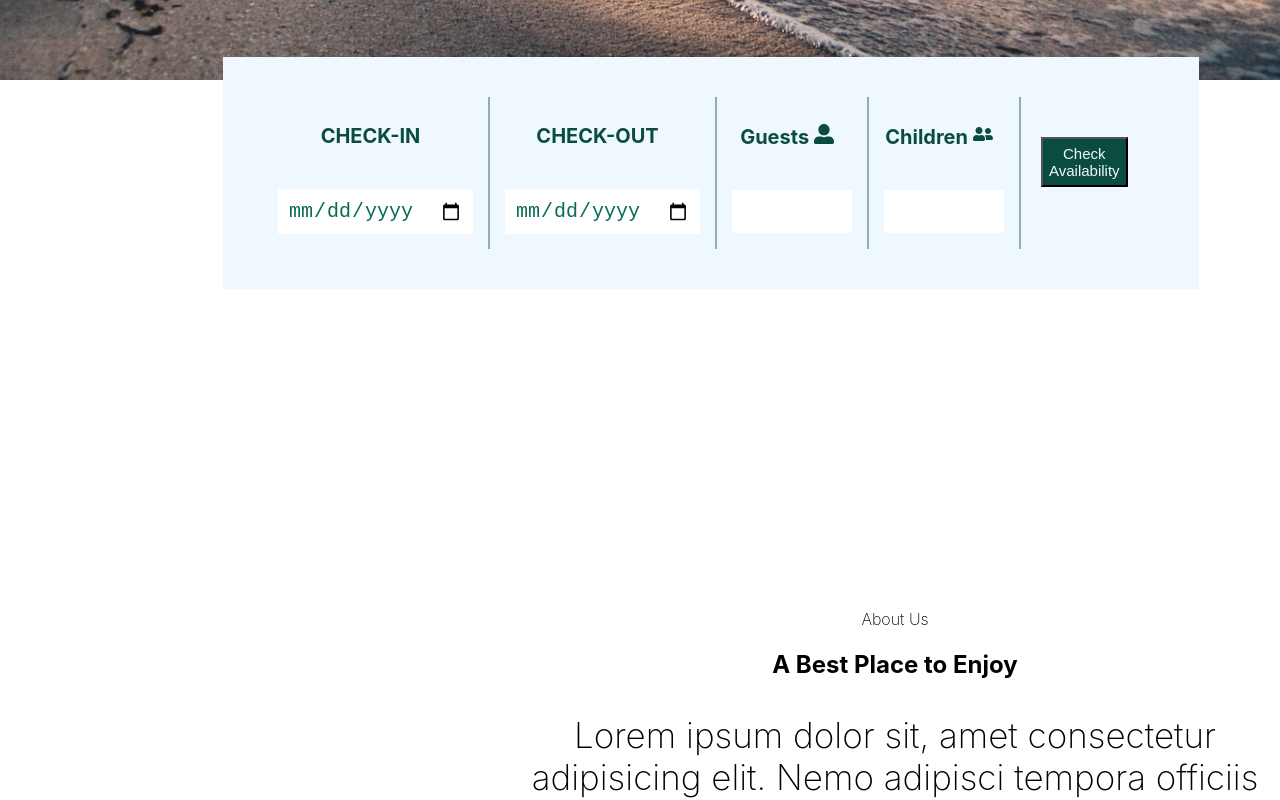
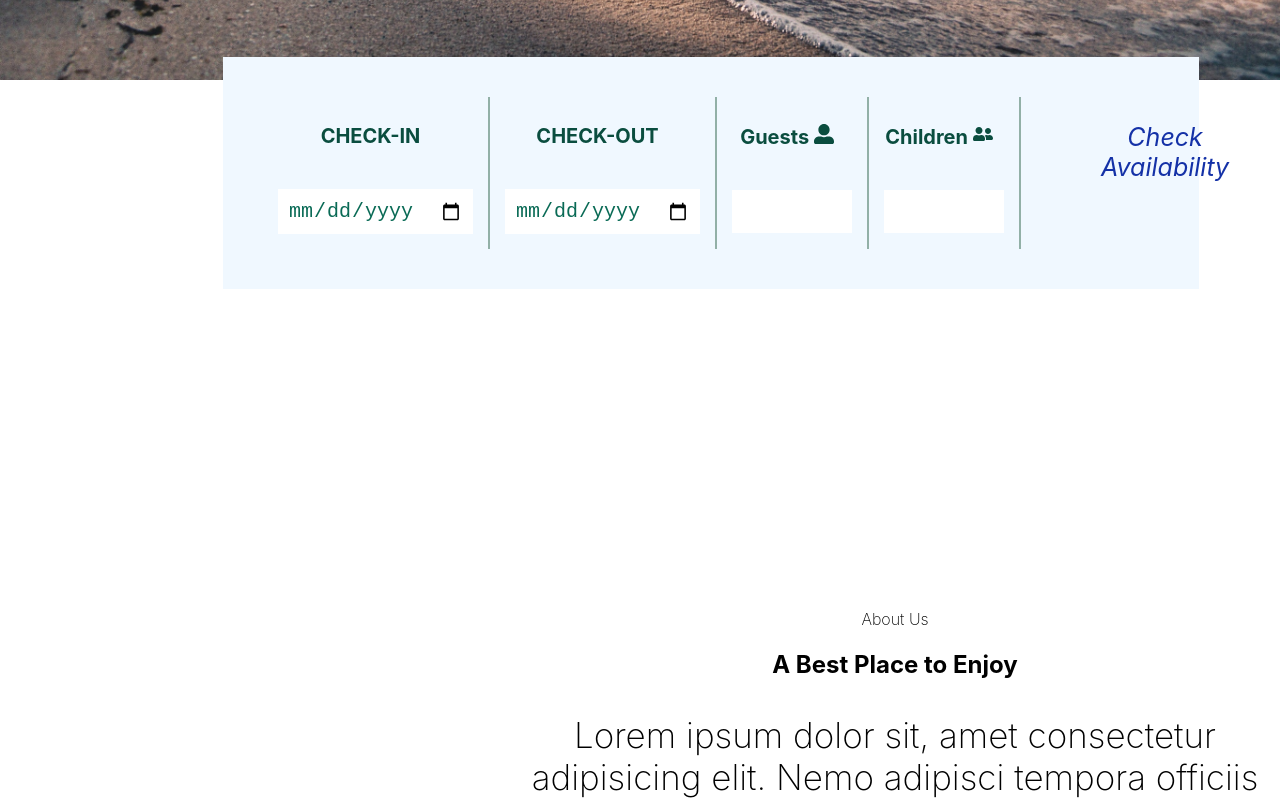
Before and after one commit to Makh93/Booking-App, a React (Create React App) app in the folder booking-app/: page / in a window 1280 px wide. Shown: the part 880-1680 px from the top of the page. Built offline with nearby package versions, Linux system fonts and the light colour scheme.

Commit message:
changes made

```diff
--- a/booking-app/src/App.css
+++ b/booking-app/src/App.css
@@ -282,7 +282,7 @@ font-size: 45px;
             .egypt{
 
             position: relative;
-            left: 2rem;
+            left: 1rem;
             bottom: 25rem;
             }
                   .london{
--- a/booking-app/src/HomeComponent/Booking.jsx
+++ b/booking-app/src/HomeComponent/Booking.jsx
@@ -67,13 +67,13 @@ console.log('proceed to our room Page ')
 
 
 
-<button   onClick= {handleAvailability}className='check'>Check Availability</button>
+{/*<button   onClick= {handleAvailability}className='check'>Check Availability</button>*/}
 
 
        { guests=== 0 ?(
    <div className="availability">
 
-
+    <p>Check Availability</p>
    </div>
        ):
 
```
